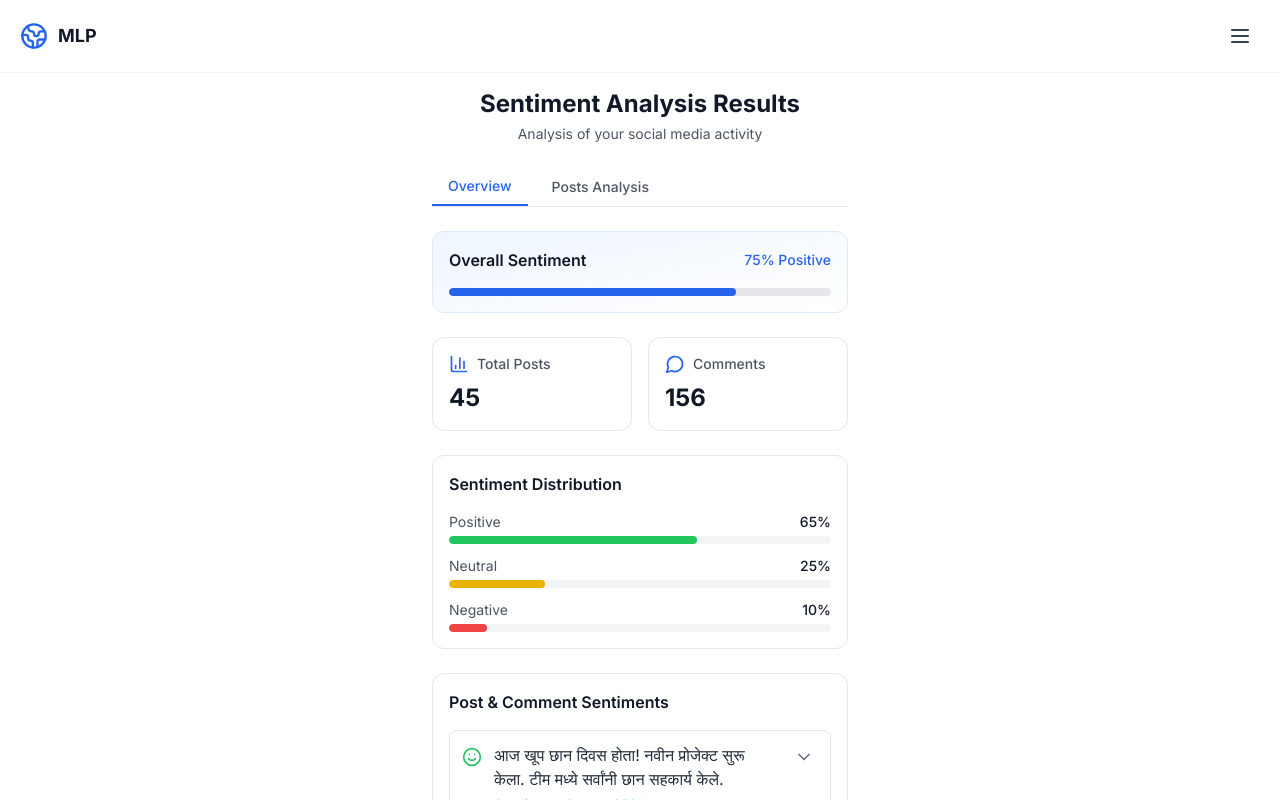
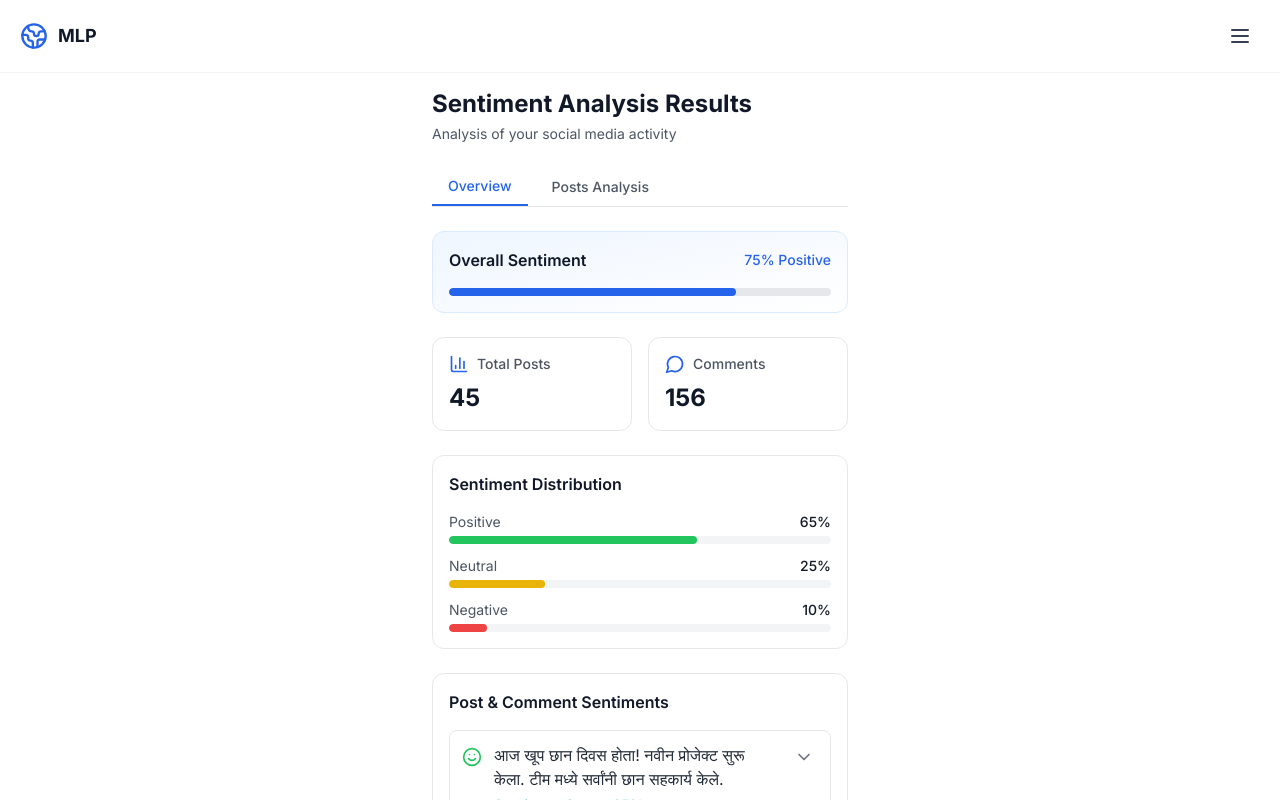
Before and after one commit to Sahilm416/MLP, a Next.js app in the folder frontend/: page /results in a window 1280 px wide. Shown: the top 800 px of the page. Built offline with nearby package versions, Linux system fonts and the light colour scheme.

Commit message:
Update page.tsx

```diff
--- a/frontend/app/results/page.tsx
+++ b/frontend/app/results/page.tsx
@@ -136,7 +136,7 @@
   return (
     <div className="p-4 space-y-6">
       {/* Header */}
-      <div className="text-center">
+      <div className="text-start">
         <h1 className="text-2xl font-bold text-gray-900">Sentiment Analysis Results</h1>
         <p className="text-sm text-gray-600 mt-1">Analysis of your social media activity</p>
       </div>
```
